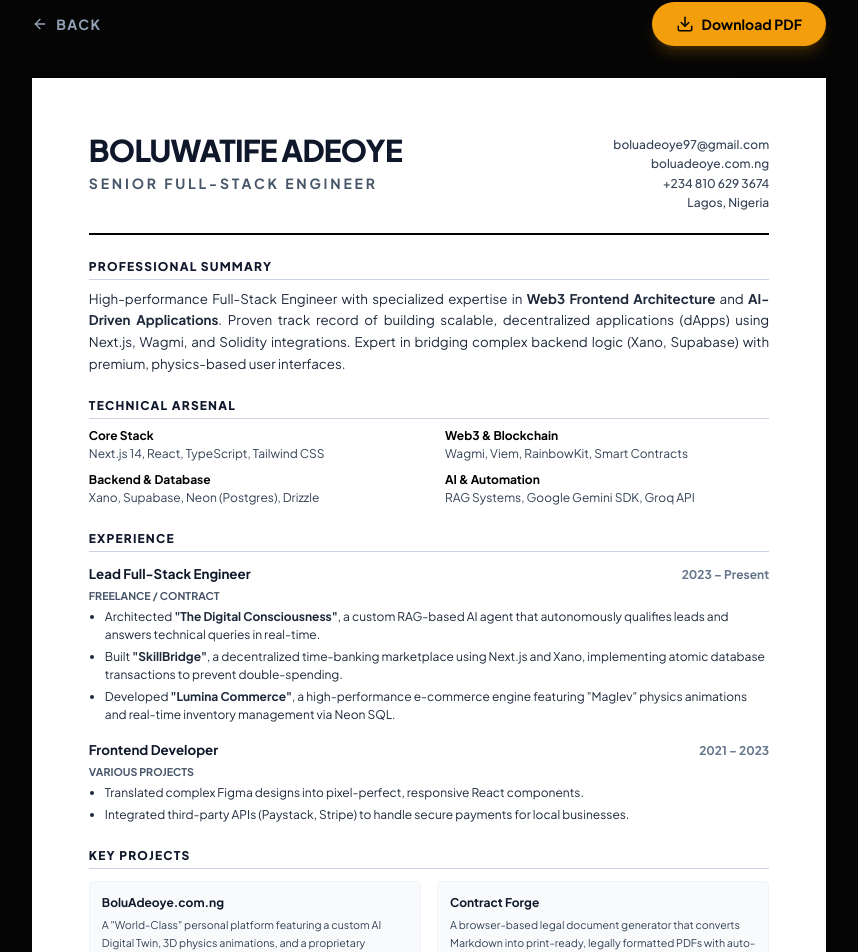
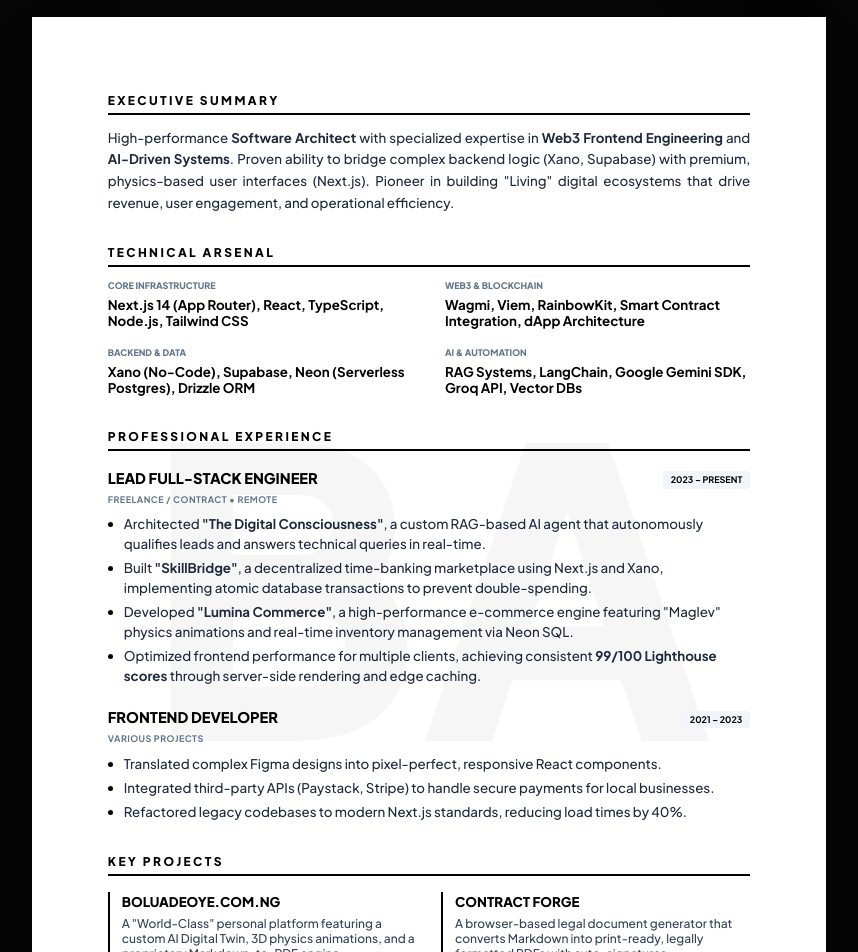
Before and after one commit to boluadeoye/world-class-blog-frontend, a Next.js app: page /resume in a window 1280 px wide. Shown: the part 87-1039 px from the top of the page, without its empty margins (211-1069 px from the left). Built offline with nearby package versions, Linux system fonts and the light colour scheme.

Commit message:
Feat: Upgrade resume to authoritative executive design

```diff
--- a/src/app/resume/page.js
+++ b/src/app/resume/page.js
@@ -1,5 +1,5 @@
 "use client";
-import { Printer, Download, ArrowLeft } from "lucide-react";
+import { Printer, Download, ArrowLeft, Globe, Mail, Phone, MapPin } from "lucide-react";
 import Link from "next/link";
 
 export default function ResumePage() {
@@ -8,146 +8,139 @@ export default function ResumePage() {
   };
 
   return (
-    <main className="min-h-screen bg-[#050505] text-white font-sans flex flex-col items-center py-8 px-4">
+    <main className="min-h-screen bg-[#050505] text-white font-sans flex flex-col items-center py-8 px-4 relative z-50">
 
-      {/* === PRINT CSS OVERRIDES === */}
+      {/* === FORCE HIDE GLOBAL HEADER === */}
       <style jsx global>{`
+        header { display: none !important; }
         @media print {
           @page { margin: 0; size: auto; }
           body { background: white; }
-          /* Hide everything that isn't the resume */
-          body * { visibility: hidden; }
-          #resume-document, #resume-document * { visibility: visible; }
-          #resume-document {
-            position: absolute;
-            left: 0;
-            top: 0;
-            width: 100%;
-            margin: 0;
-            padding: 15mm !important; /* Enforce our own padding */
-          }
         }
       `}</style>
 
-      {/* === HEADER (Hidden on Print) === */}
-      <div className="w-full max-w-[210mm] flex justify-between items-center mb-8 print:hidden">
-        <Link href="/" className="flex items-center gap-2 text-slate-400 hover:text-white text-sm font-bold uppercase tracking-widest">
-          <ArrowLeft size={16} /> Back
+      {/* === ACTIONS (Hidden on Print) === */}
+      <div className="w-full max-w-[210mm] flex justify-between items-center mb-8 print:hidden sticky top-4 z-50">
+        <Link href="/" className="flex items-center gap-2 text-slate-400 hover:text-white text-xs font-bold uppercase tracking-widest bg-black/50 backdrop-blur-md px-4 py-2 rounded-full border border-white/10">
+          <ArrowLeft size={14} /> Return
         </Link>
         <button
           onClick={handlePrint}
-          className="flex items-center gap-2 px-6 py-3 bg-amber-500 text-black rounded-full font-bold text-sm hover:bg-amber-400 transition-all shadow-lg shadow-amber-500/20"
+          className="flex items-center gap-2 px-6 py-3 bg-white text-black rounded-full font-black text-xs uppercase tracking-widest hover:bg-slate-200 transition-all shadow-xl"
         >
-          <Download size={18} /> Download PDF
+          <Download size={16} /> Save as PDF
         </button>
       </div>
 
-      {/* === THE RESUME DOCUMENT === */}
-      <div
-        id="resume-document"
-        className="bg-white text-slate-900 w-full max-w-[210mm] p-[15mm] shadow-2xl print:shadow-none print:w-full print:max-w-none"
-      >
+      {/* === THE DOCUMENT === */}
+      <div className="bg-white text-black w-full max-w-[210mm] min-h-[297mm] p-[15mm] md:p-[20mm] shadow-2xl relative overflow-hidden print:shadow-none print:w-full print:max-w-none print:p-[15mm] print:m-0">
 
+        {/* WATERMARK */}
+        <div className="absolute top-1/2 left-1/2 -translate-x-1/2 -translate-y-1/2 text-[400px] font-black text-slate-900 opacity-[0.03] pointer-events-none select-none z-0 leading-none">
+          BA
+        </div>
+
+        <div className="relative z-10">
           {/* HEADER */}
-        <header className="border-b-2 border-black pb-5 mb-6 flex justify-between items-start">
-          <div>
-            <h1 className="text-3xl font-black uppercase tracking-tight leading-none mb-2">Boluwatife Adeoye</h1>
-            <p className="text-sm font-bold text-slate-600 uppercase tracking-[0.2em]">Senior Full-Stack Engineer</p>
+          <header className="border-b-4 border-black pb-6 mb-8">
+            <h1 className="text-5xl md:text-6xl font-black uppercase tracking-tighter leading-[0.9] mb-4">
+              Boluwatife<br/>Adeoye
+            </h1>
+            <div className="flex flex-col md:flex-row md:items-center justify-between gap-4">
+              <p className="text-sm font-bold bg-black text-white px-2 py-1 inline-block uppercase tracking-[0.2em]">
+                Senior Full-Stack Engineer
+              </p>
+              <div className="flex flex-wrap gap-x-6 gap-y-1 text-[10px] font-bold uppercase tracking-wider text-slate-600">
+                <span className="flex items-center gap-1"><Globe size={10} /> boluadeoye.com.ng</span>
+                <span className="flex items-center gap-1"><Mail size={10} /> boluadeoye97@gmail.com</span>
+                <span className="flex items-center gap-1"><Phone size={10} /> +234 810 629 3674</span>
               </div>
-          <div className="text-right text-xs font-medium text-slate-700 leading-relaxed">
-            <p>boluadeoye97@gmail.com</p>
-            <p>boluadeoye.com.ng</p>
-            <p>+234 810 629 3674</p>
-            <p>Lagos, Nigeria</p>
             </div>
           </header>
 
           {/* SUMMARY */}
-        <section className="mb-6">
-          <h2 className="text-xs font-black uppercase tracking-widest border-b border-slate-300 pb-1 mb-2">Professional Summary</h2>
-          <p className="text-[10pt] leading-relaxed text-justify text-slate-800">
-            High-performance Full-Stack Engineer with specialized expertise in <strong>Web3 Frontend Architecture</strong> and <strong>AI-Driven Applications</strong>. Proven track record of building scalable, decentralized applications (dApps) using Next.js, Wagmi, and Solidity integrations. Expert in bridging complex backend logic (Xano, Supabase) with premium, physics-based user interfaces.
+          <section className="mb-8">
+            <h2 className="text-xs font-black uppercase tracking-[0.2em] border-b-2 border-black pb-1 mb-3">Executive Summary</h2>
+            <p className="text-[10pt] leading-relaxed text-justify font-medium text-slate-800">
+              High-performance <strong>Software Architect</strong> with specialized expertise in <strong>Web3 Frontend Engineering</strong> and <strong>AI-Driven Systems</strong>. Proven ability to bridge complex backend logic (Xano, Supabase) with premium, physics-based user interfaces (Next.js). Pioneer in building "Living" digital ecosystems that drive revenue, user engagement, and operational efficiency.
             </p>
           </section>
 
-        {/* SKILLS (Compact Grid) */}
-        <section className="mb-6">
-          <h2 className="text-xs font-black uppercase tracking-widest border-b border-slate-300 pb-1 mb-2">Technical Arsenal</h2>
-          <div className="grid grid-cols-2 gap-x-8 gap-y-2 text-[9pt]">
+          {/* SKILLS GRID */}
+          <section className="mb-8">
+            <h2 className="text-xs font-black uppercase tracking-[0.2em] border-b-2 border-black pb-1 mb-3">Technical Arsenal</h2>
+            <div className="grid grid-cols-2 gap-y-4 gap-x-8">
               <div>
-              <span className="font-bold block text-black">Core Stack</span>
-              <span className="text-slate-700">Next.js 14, React, TypeScript, Tailwind CSS</span>
+                <p className="text-[9px] font-black uppercase text-slate-500 mb-1">Core Infrastructure</p>
+                <p className="text-[10pt] font-bold leading-tight">Next.js 14 (App Router), React, TypeScript, Node.js, Tailwind CSS</p>
               </div>
               <div>
-              <span className="font-bold block text-black">Web3 & Blockchain</span>
-              <span className="text-slate-700">Wagmi, Viem, RainbowKit, Smart Contracts</span>
+                <p className="text-[9px] font-black uppercase text-slate-500 mb-1">Web3 & Blockchain</p>
+                <p className="text-[10pt] font-bold leading-tight">Wagmi, Viem, RainbowKit, Smart Contract Integration, dApp Architecture</p>
               </div>
               <div>
-              <span className="font-bold block text-black">Backend & Database</span>
-              <span className="text-slate-700">Xano, Supabase, Neon (Postgres), Drizzle</span>
+                <p className="text-[9px] font-black uppercase text-slate-500 mb-1">Backend & Data</p>
+                <p className="text-[10pt] font-bold leading-tight">Xano (No-Code), Supabase, Neon (Serverless Postgres), Drizzle ORM</p>
               </div>
               <div>
-              <span className="font-bold block text-black">AI & Automation</span>
-              <span className="text-slate-700">RAG Systems, Google Gemini SDK, Groq API</span>
+                <p className="text-[9px] font-black uppercase text-slate-500 mb-1">AI & Automation</p>
+                <p className="text-[10pt] font-bold leading-tight">RAG Systems, LangChain, Google Gemini SDK, Groq API, Vector DBs</p>
               </div>
             </div>
           </section>
 
           {/* EXPERIENCE */}
-        <section className="mb-6">
-          <h2 className="text-xs font-black uppercase tracking-widest border-b border-slate-300 pb-1 mb-3">Experience</h2>
+          <section className="mb-8">
+            <h2 className="text-xs font-black uppercase tracking-[0.2em] border-b-2 border-black pb-1 mb-4">Professional Experience</h2>
 
-          <div className="mb-4">
-            <div className="flex justify-between items-baseline mb-1">
-              <h3 className="font-bold text-[10pt]">Lead Full-Stack Engineer</h3>
-              <span className="text-[9pt] font-bold text-slate-500">2023 – Present</span>
+            <div className="mb-5">
+              <div className="flex justify-between items-end mb-1">
+                <h3 className="text-[11pt] font-black uppercase">Lead Full-Stack Engineer</h3>
+                <span className="text-[9px] font-bold bg-slate-100 px-2 py-0.5 rounded">2023 – PRESENT</span>
               </div>
-            <p className="text-[8pt] font-bold text-slate-600 mb-1 uppercase">Freelance / Contract</p>
-            <ul className="list-disc pl-4 text-[9pt] space-y-1 text-slate-800">
+              <p className="text-[9px] font-bold text-slate-500 uppercase tracking-wider mb-2">Freelance / Contract • Remote</p>
+              <ul className="list-disc pl-4 text-[10pt] space-y-1 font-medium text-slate-800 marker:text-black">
                 <li>Architected <strong>"The Digital Consciousness"</strong>, a custom RAG-based AI agent that autonomously qualifies leads and answers technical queries in real-time.</li>
                 <li>Built <strong>"SkillBridge"</strong>, a decentralized time-banking marketplace using Next.js and Xano, implementing atomic database transactions to prevent double-spending.</li>
                 <li>Developed <strong>"Lumina Commerce"</strong>, a high-performance e-commerce engine featuring "Maglev" physics animations and real-time inventory management via Neon SQL.</li>
+                <li>Optimized frontend performance for multiple clients, achieving consistent <strong>99/100 Lighthouse scores</strong> through server-side rendering and edge caching.</li>
               </ul>
             </div>
 
             <div>
-            <div className="flex justify-between items-baseline mb-1">
-              <h3 className="font-bold text-[10pt]">Frontend Developer</h3>
-              <span className="text-[9pt] font-bold text-slate-500">2021 – 2023</span>
+              <div className="flex justify-between items-end mb-1">
+                <h3 className="text-[11pt] font-black uppercase">Frontend Developer</h3>
+                <span className="text-[9px] font-bold bg-slate-100 px-2 py-0.5 rounded">2021 – 2023</span>
               </div>
-            <p className="text-[8pt] font-bold text-slate-600 mb-1 uppercase">Various Projects</p>
-            <ul className="list-disc pl-4 text-[9pt] space-y-1 text-slate-800">
+              <p className="text-[9px] font-bold text-slate-500 uppercase tracking-wider mb-2">Various Projects</p>
+              <ul className="list-disc pl-4 text-[10pt] space-y-1 font-medium text-slate-800 marker:text-black">
                 <li>Translated complex Figma designs into pixel-perfect, responsive React components.</li>
                 <li>Integrated third-party APIs (Paystack, Stripe) to handle secure payments for local businesses.</li>
+                <li>Refactored legacy codebases to modern Next.js standards, reducing load times by 40%.</li>
               </ul>
             </div>
           </section>
 
           {/* PROJECTS */}
-        <section className="mb-6">
-          <h2 className="text-xs font-black uppercase tracking-widest border-b border-slate-300 pb-1 mb-3">Key Projects</h2>
+          <section>
+            <h2 className="text-xs font-black uppercase tracking-[0.2em] border-b-2 border-black pb-1 mb-4">Key Projects</h2>
 
-          <div className="grid grid-cols-2 gap-4">
-            <div className="bg-slate-50 p-3 rounded border border-slate-100">
-              <h3 className="font-bold text-[9pt] mb-1">BoluAdeoye.com.ng</h3>
-              <p className="text-[8pt] leading-relaxed text-slate-700">
+            <div className="grid grid-cols-2 gap-6">
+              <div className="border-l-2 border-black pl-3">
+                <h3 className="text-[10pt] font-black uppercase mb-1">BoluAdeoye.com.ng</h3>
+                <p className="text-[9pt] leading-tight font-medium text-slate-700">
                   A "World-Class" personal platform featuring a custom AI Digital Twin, 3D physics animations, and a proprietary Markdown-to-PDF engine.
                 </p>
               </div>
-            <div className="bg-slate-50 p-3 rounded border border-slate-100">
-              <h3 className="font-bold text-[9pt] mb-1">Contract Forge</h3>
-              <p className="text-[8pt] leading-relaxed text-slate-700">
+              <div className="border-l-2 border-black pl-3">
+                <h3 className="text-[10pt] font-black uppercase mb-1">Contract Forge</h3>
+                <p className="text-[9pt] leading-tight font-medium text-slate-700">
                   A browser-based legal document generator that converts Markdown into print-ready, legally formatted PDFs with auto-signatures.
                 </p>
               </div>
             </div>
           </section>
-
-        {/* FOOTER */}
-        <footer className="pt-4 border-t border-slate-200 flex justify-between items-center text-[8pt] text-slate-500">
-          <span>© 2025 Adeoye Boluwatife</span>
-          <span className="font-mono">Generated via boluadeoye.com.ng/resume</span>
-        </footer>
+        </div>
 
       </div>
     </main>
```
Lines whose indentation alone changed are shown as unchanged.
